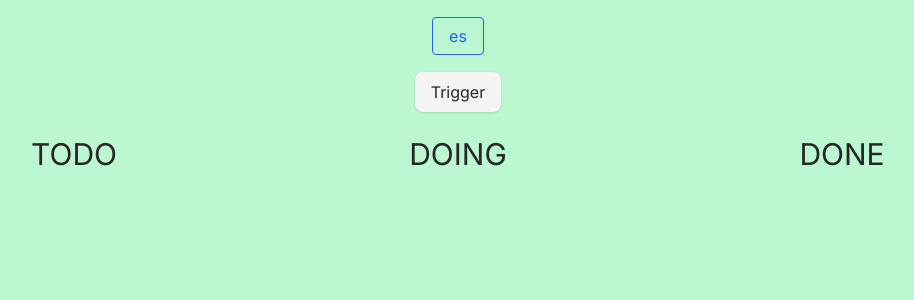
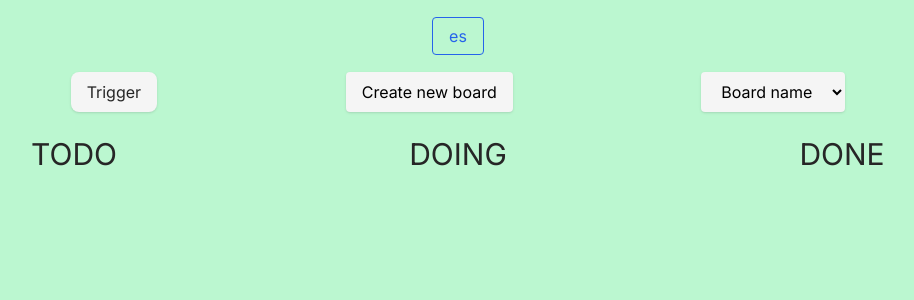
Before and after one commit to Wichosu/kanban, a Next.js app: page /en in a window 1280 px wide. Shown: the top 300 px of the page, without its empty margins (182-1096 px from the left). Built offline with nearby package versions, Linux system fonts and the light colour scheme; what i18next-resources-to-backend would draw is missing.

Commit message:
Began develop of multiple boards feature

```diff
--- a/app/[lng]/page.tsx
+++ b/app/[lng]/page.tsx
@@ -82,8 +82,25 @@ export default function Home({ params: { lng }}:{ params: { lng: string }}) {
       <div className="mx-auto mt-6">
         <LanguageSwitcher lng={lng} />
       </div>
-      <div className="w-fit mx-auto">
+      <div className="flex justify-evenly w-full mx-auto">
         <TaskForm addTask={addTask} lng={lng} />
+        <button className="rounded bg-neutral-100 shadow py-2 px-4 cursor-pointer">
+          Create new board
+        </button>
+        {/**
+         * This is the select board
+         * TODO:
+         *   -Assign name board#n
+         *   -Figure out how to save multiple tasks in diferent boards
+         *   -Idea create a cookie boards that contains different groups of tasks
+         *   -boards[] = [board1 = tasks[], board2 = tasks[], board3 = tasks[]] and so on
+         */}
+        <select className="rounded bg-neutral-100 shadow py-2 px-4 cursor-pointer">
+          <option>Board name</option>
+          <option>Board name</option>
+          <option>Board name</option>
+          <option>Board name</option>
+        </select>
       </div>
       <div className="grid grid-cols-3 text-center uppercase text-neutral-800">
         {
```
